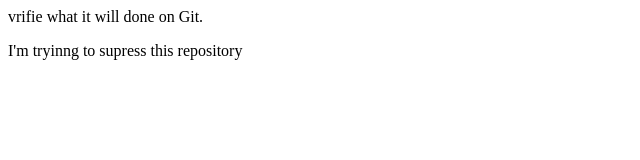
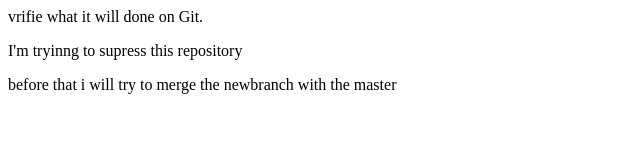
Before and after one commit to NNG2000/projet-tuto, a plain HTML site: page index.html in a window 1280 px wide. Shown: the whole page, without its empty margins (0-640 px from the left). Drawn offline with Linux system fonts and the light colour scheme.

Commit message:
I change the index of the newbranch

```diff
--- a/index.html
+++ b/index.html
@@ -2,5 +2,6 @@
 <title> hello</title>
 <p> vrifie what it will done on Git. </p>
 <p> I'm tryinng to supress this repository</p>
+<p>before that i will try to merge the newbranch with the master</p>
 <script> src "tuto.js"</script>
 </html>
```
